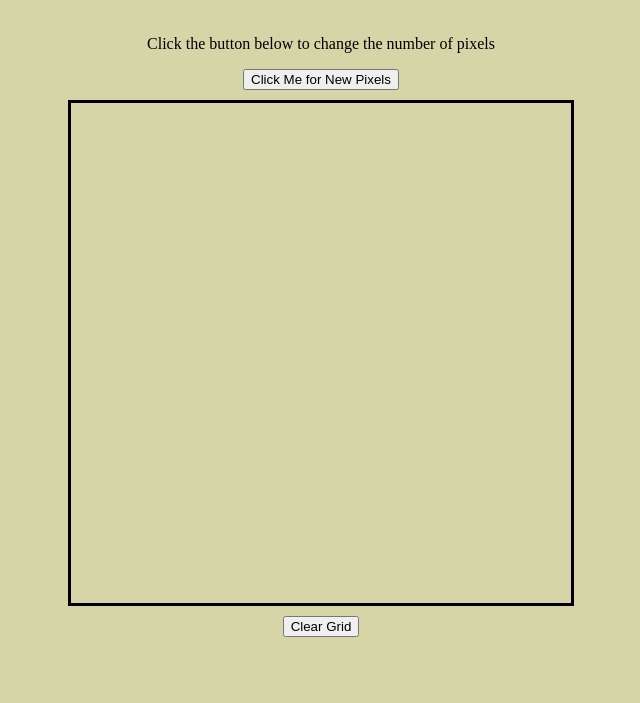
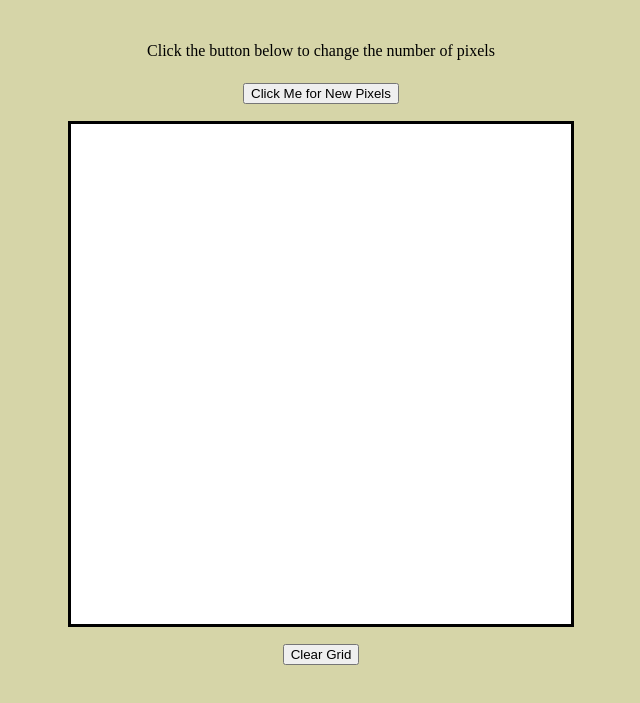
Before and after one commit to IamHenryOkeke/PROJECT-ETCH-A-SKETCH, a plain HTML site: page index.html in a window 1280 px wide. Shown: the part 69-772 px from the top of the page, without its empty margins (319-959 px from the left). Drawn offline with Linux system fonts and the light colour scheme.

Commit message:
Added flex to main containter

```diff
--- a/css/styles.css
+++ b/css/styles.css
@@ -11,6 +11,7 @@ body{
     display: flex;
     flex-direction: column;
     align-items: center;
+    gap: 7px;
     justify-content: space-between;
 }
 #container {
@@ -19,6 +20,7 @@ body{
     height: 500px;
     border: black solid;
     margin: 10px 0;
+    background-color: white;
     /* gap: 5px; */
     grid-template-rows: repeat(var(--grid-rows), 1fr);
     grid-template-columns: repeat(var(--grid-cols), 1fr);
```
